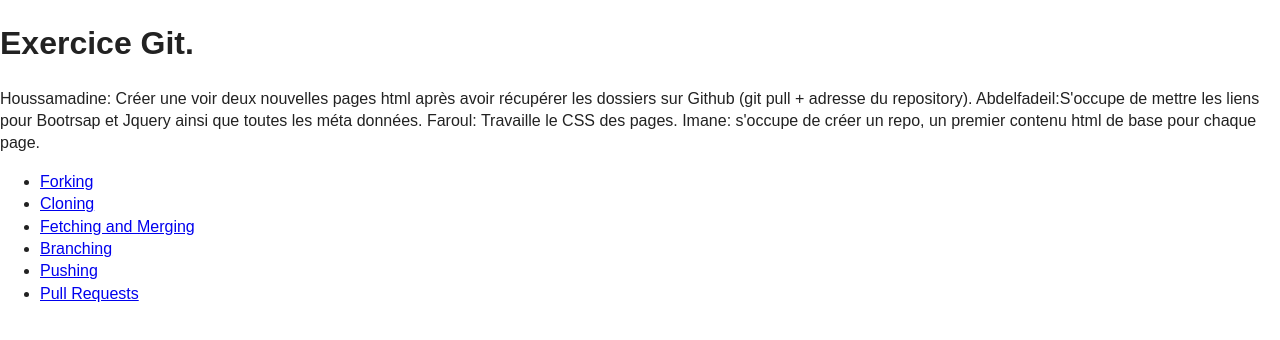
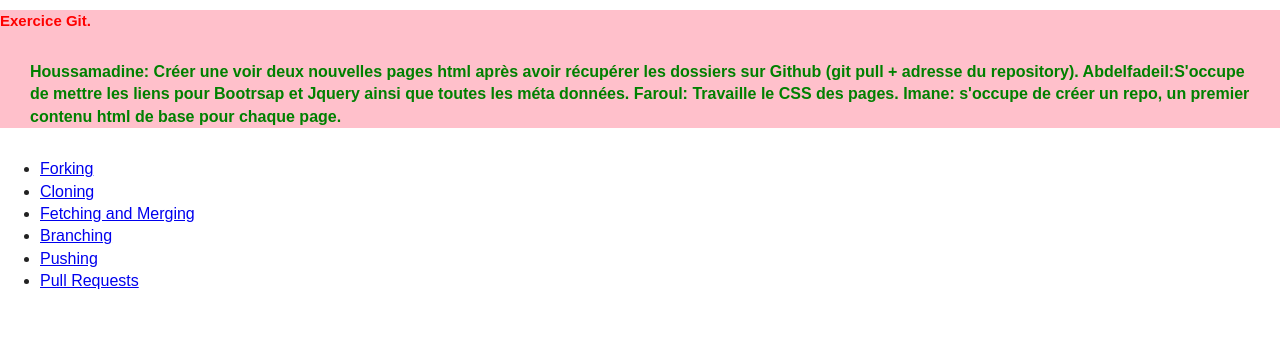
Before and after one commit to imane97/exercice-mardi, a plain HTML site: page index.html in a window 1280 px wide. Drawn offline with Linux system fonts and the light colour scheme.

Commit message:
ajout de css

```diff
--- a/css/main.css
+++ b/css/main.css
@@ -56,7 +56,20 @@ textarea {
 /* ==========================================================================
    Author's custom styles
    ========================================================================== */
+p{
+    color: green;
+    margin: 30px;
+    font-weight: bold;
+}
 
+h1{
+    font-size: 15px;
+    color: red;
+}
+
+section{
+    background: pink;
+}
 
 
 
```
Also changed, not shown: index.html (+2 -2 lines).
